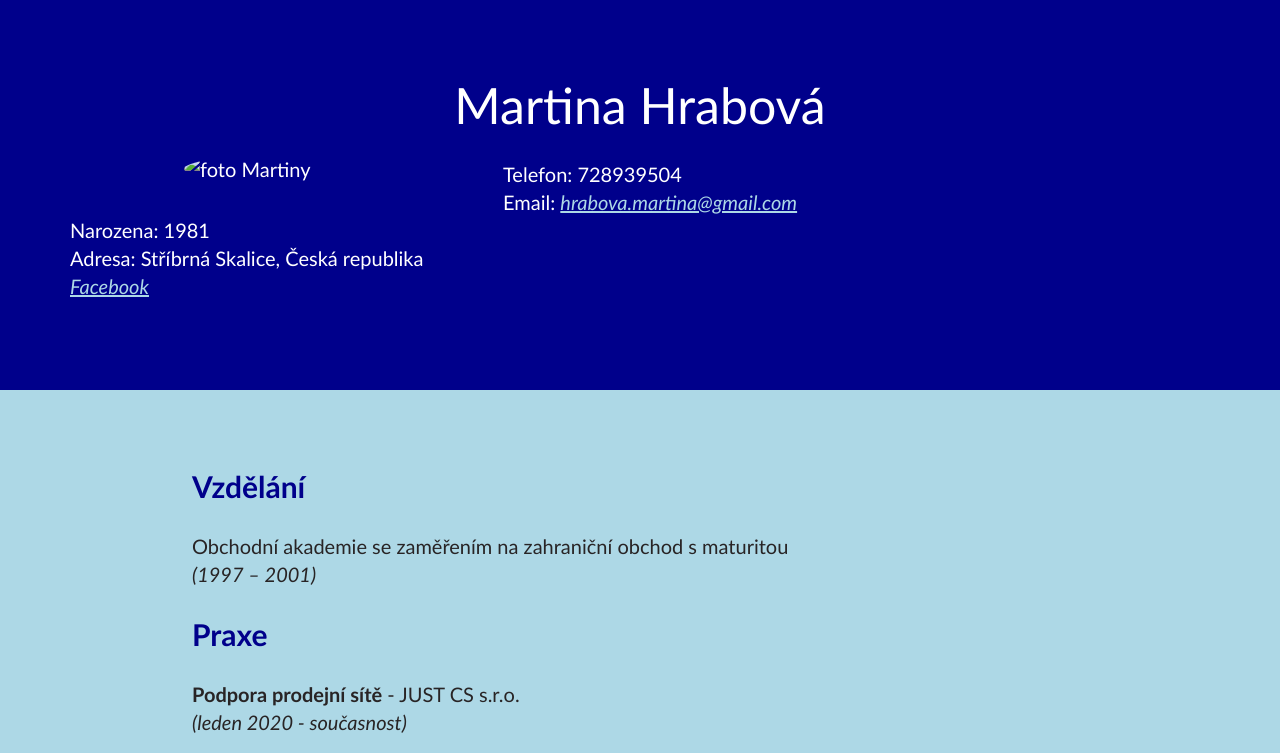
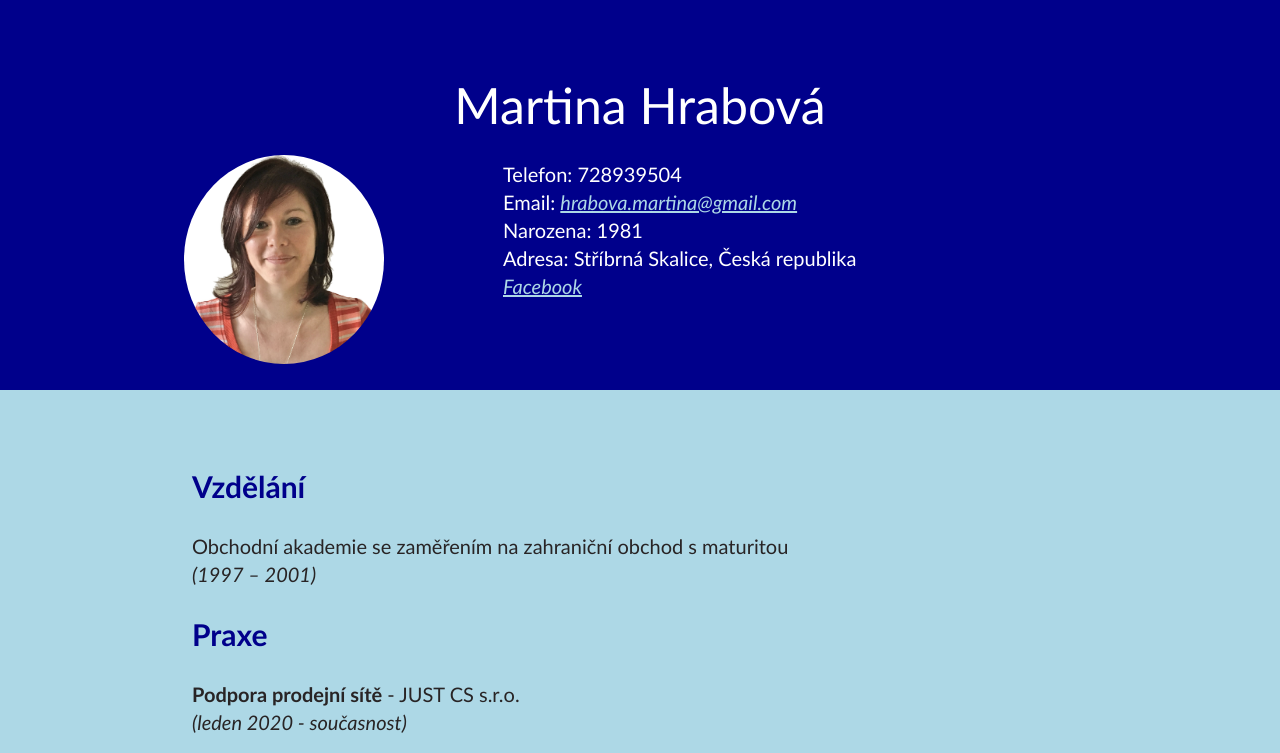
Before and after one commit to MartinaHrabova/zivotopis, a plain HTML site: page index.html in a window 1280 px wide. Shown: the top 753 px of the page. Drawn offline with Linux system fonts and the light colour scheme.

Commit message:
Úprava názvu fotky

```diff
--- a/index.html
+++ b/index.html
@@ -13,7 +13,7 @@
     <header class="hlavicka">
         <h1>Martina Hrabová</h1>
 
-        <img class="foto-martina" src="obrazky/Já.jpg" alt="foto Martiny">
+        <img class="foto-martina" src="obrazky/Ja.jpg" alt="foto Martiny">
 
         <p>
             Telefon: 728939504<br>
```
